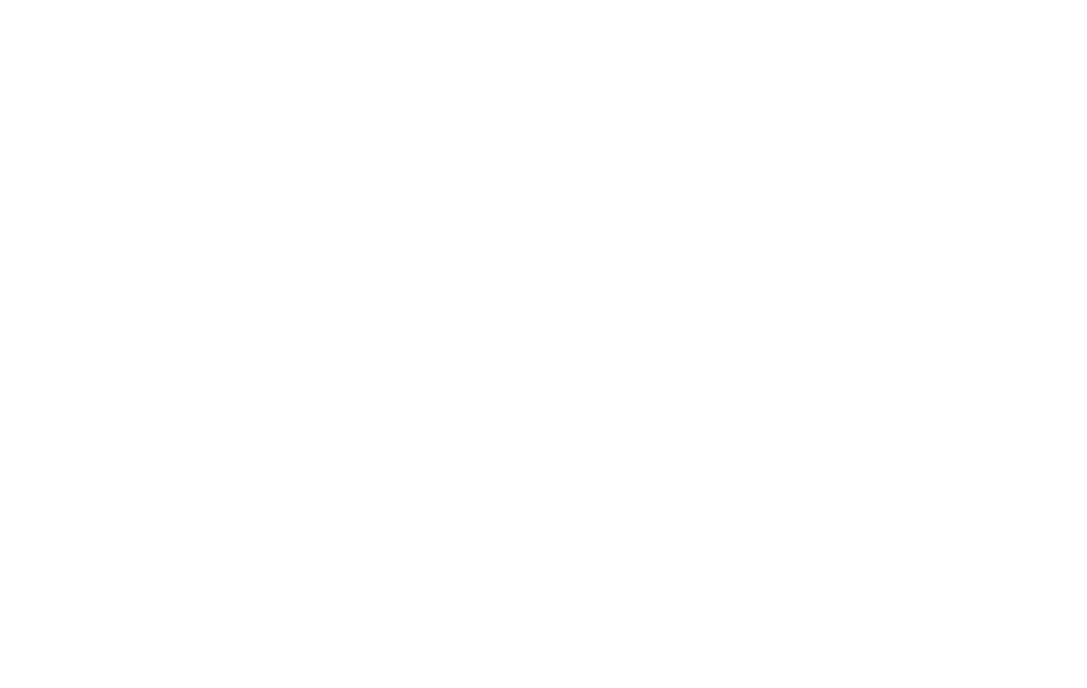
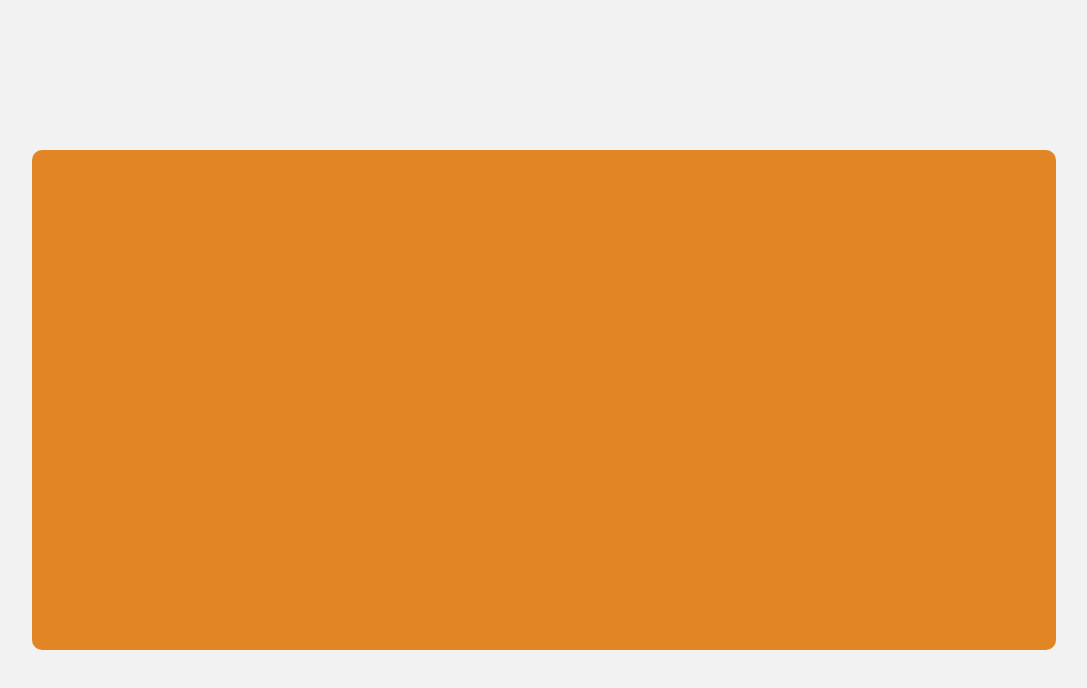
Before and after one commit to KramStyles/flexbox, a plain HTML site: page 3_column.html in a window 1280 px wide. Shown: the whole page, without its empty margins (96-1183 px from the left). Drawn offline with Linux system fonts and the light colour scheme.

Commit message:
working on column content

```diff
--- a/3_column.html
+++ b/3_column.html
@@ -4,12 +4,51 @@
     <meta charset="UTF-8">
     <meta http-equiv="X-UA-Compatible" content="IE=edge">
     <meta name="viewport" content="width=device-width, initial-scale=1.0">
+    <link
+        href="https://fonts.googleapis.com/css2?family=Big+Shoulders+Display:wght@400;700;900&family=Lexend+Deca:wght@200;400&display=swap"
+        rel="stylesheet">
+    <link rel="shortcut icon" href="images/pre_favicon.png" type="image/x-icon">
     <title>3 Column Preview Card</title>
     <style>
-        *
+        *, *::before, *::after{
+            padding: 0;
+            margin: 0;
+            box-sizing: border-box;
+        }
+        :root{
+            --orange: #E28625;
+            --teal: #006971;
+            --darkie: #004140;
+        }
+        body{
+            min-height: 100vh;
+            display: flex;
+            background-color: #f2f2f2;
+        }
+        .container{
+            margin: auto;
+            height: 500px;
+            width: 80%;
+            display: flex;
+        }
+        .container div{
+            padding: 30px;
+            flex: 1;
+            border-radius: 10px;
+        }
+        .container h1{
+            font-family: 'Big Shoulders Display', 'Courier New', Courier, monospace;
+        }
+        .orange{
+            background-color: var(--orange);
+        }
     </style>
 </head>
 <body>
+    <div class="container">
+        <div class="orange">
 
+        </div>
+    </div>
 </body>
 </html>
```
